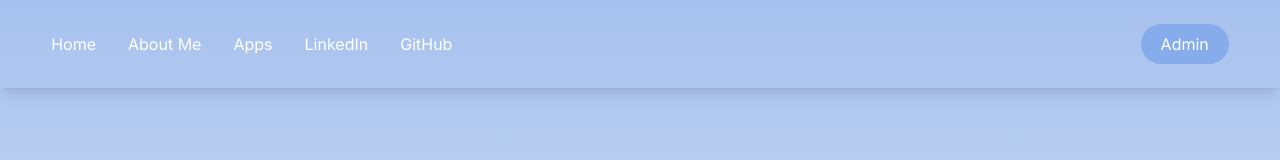
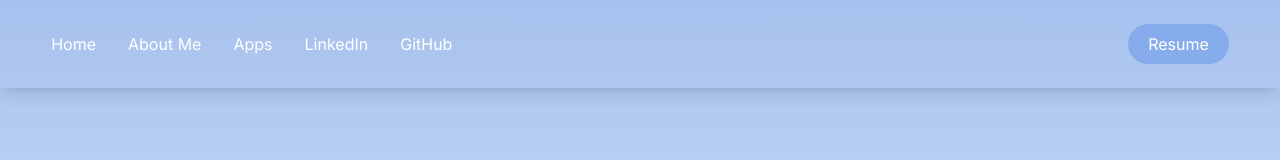
Before and after one commit to jromulo745/nextjs-personal-website, a Next.js app: page /pages/apps in a window 1280 px wide. Shown: the top 160 px of the page. Built offline with nearby package versions, Linux system fonts and the light colour scheme.

Commit message:
change plans -> instead of admin section to add/remove questions, change to resume link

```diff
--- a/src/app/components/navbar.tsx
+++ b/src/app/components/navbar.tsx
@@ -23,7 +23,7 @@ export default function Navbar() {
             <Link className='hover:text-gray-500' href="https://github.com/jromulo745" target="_blank">GitHub</Link>
             </li>
           </ul>
-          <button style={{marginLeft: 'auto'}} className='bg-[#87acec] text-white px-5 py-2 rounded-full hover:bg-[#858583]'>Admin</button>
+          <button style={{marginLeft: 'auto'}} className='bg-[#87acec] text-white px-5 py-2 rounded-full hover:bg-[#858583]'>Resume</button>
         </div>
         {/* ------------------------------ */}
         <div className="area" >
```
